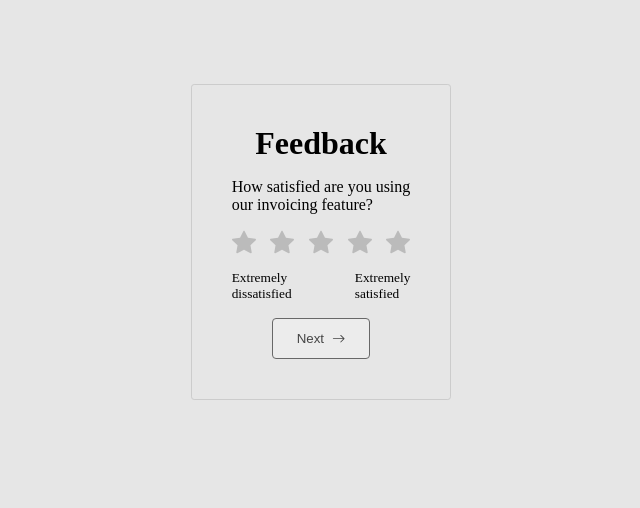
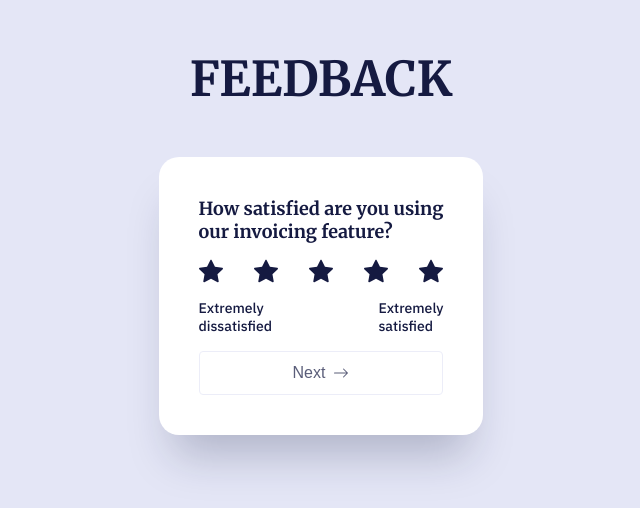
Before and after one commit to Hcmwebs/feedbackui, a React (Create React App) app: page / in a window 1280 px wide. Shown: the part 158-666 px from the top of the page, without its empty margins (319-959 px from the left). Built offline with nearby package versions, Linux system fonts and the light colour scheme.

Commit message:
completed the functionality

```diff
--- a/src/App.js
+++ b/src/App.js
@@ -1,12 +1,14 @@
 import React from 'react'
 import './App.scss'
 import Form from './Components/Form/Form'
+import Title from './Components/Title/Title'
 
 const App = () => {
 	return (
-		<>
+		<div className='container'>
+			<Title />
 			<Form />
-		</>
+		</div>
 	)
 }
 
--- a/src/Components/Button/Button.js
+++ /dev/null
@@ -1,16 +0,0 @@
-import React from 'react'
-import { BsArrowRight } from 'react-icons/bs'
-import './index.scss'
-
-const Button = () => {
-	return (
-		<>
-			<button className='btn'>
-        Next
-				<BsArrowRight />
-			</button>
-		</>
-	)
-}
-
-export default Button
--- a/src/Components/Button/index.scss
+++ /dev/null
@@ -1,21 +0,0 @@
-.btn {
-	display: flex;
-	justify-content: center;
-	align-items: center;
-	gap: 0.5rem;
-	padding: 0.75rem 1.5rem;
-	opacity: 0.7;
-	border: 1px solid #333;
-	outline: none;
-	border-radius: 0.25rem;
-	cursor: pointer;
-	transition: all 0.8s ease-in-out;
-
-	&:hover {
-		opacity: 1;
-		transform: scale(0.98);
-		background-color: #000;
-		color: #fff;
-		border: none;
-	}
-}
--- a/src/Components/Card/Card.js
+++ /dev/null
@@ -1,54 +0,0 @@
-import React from 'react'
-import './index.scss'
-import { BsStarFill } from 'react-icons/bs'
-import data from '../../db/data'
-
-const Card = ({ activeValue, setActiveValue, hoverValue, setHoverValue }) => {
-	return (
-		<>
-			<div className='card'>
-				<p>
-					How satisfied are you using <br /> our invoicing feature?
-				</p>
-				<div className='ratings'>
-					{data.map((item) => {
-						const { id, name, value } = item
-
-						return (
-							<label htmlFor={id} key={id}>
-								<BsStarFill
-									className={`${
-										value <= activeValue ? 'icon-star isActive' : 'icon-star'
-									}`}
-								/>
-								<input
-									name={name}
-									type='radio'
-									id={id}
-									value={value}
-									onClick={() => setActiveValue(value)}
-									onMouseEnter={() => {
-										setHoverValue(value)
-										setActiveValue('')
-									}}
-									onMouseLeave={() => setHoverValue('')}
-								/>
-							</label>
-						)
-					})}
-				</div>
-
-				<div className='ratings'>
-					<small>
-						Extremely <br /> dissatisfied
-					</small>
-					<small>
-						Extremely <br /> satisfied
-					</small>
-				</div>
-			</div>
-		</>
-	)
-}
-
-export default Card
--- a/src/Components/Card/index.scss
+++ /dev/null
@@ -1,45 +0,0 @@
-.card {
-	max-width: 100%;
-	display: grid;
-	place-items: center;
-	gap: 1rem;
-	max-width: 350px;
-
-	.ratings {
-		width: 100%;
-		display: flex;
-		justify-content: space-between;
-		align-items: center;
-	}
-
-	label {
-		display: grid;
-		place-items: center;
-
-		.icon-star {
-			cursor: pointer;
-			font-size: 1.5rem;
-			color: #bbb;
-			transition: all 0.5s ease-in-out;
-
-			&.isActive {
-				color: rgba(218, 187, 8, 0.812);
-			}
-			&:hover {
-				color: rgba(218, 187, 8, 0.612);
-			}
-		}
-
-		input {
-			display: none;
-			outline: none;
-			border: none;
-		}
-	}
-}
-
-@media (min-width: 600px) {
-	.card {
-		max-width: 460px;
-	}
-}
--- a/src/Components/Form/Form.js
+++ b/src/Components/Form/Form.js
@@ -1,30 +1,86 @@
 import React, { useState } from 'react'
-import Button from '../Button/Button'
-import Card from '../Card/Card'
-import Title from '../Title/Title'
+import { BsStarFill, BsArrowRight } from 'react-icons/bs'
+import data from '../../db/data'
 import './index.scss'
 
 const Form = () => {
 	const [activeValue, setActiveValue] = useState('')
-	const [hoverValue, setHoverValue] = useState('')
+	const [selectedValue, setSelectedValue] = useState([])
+
 	const handleSubmit = (e) => {
 		e.preventDefault()
-		setHoverValue('')
-		setActiveValue('')
-		console.log('submitted')
+		if (activeValue) {
+			const newValue = { id: new Date().getTime().toString(), activeValue }
+			setSelectedValue((selectedValue) => {
+				return [...selectedValue, newValue]
+			})
+			setActiveValue('')
+			setTimeout(() => {
+				window.location.reload()
+			}, 5000)
+		} else {
+			alert('Please select a rating')
+		}
 	}
 	return (
 		<>
-			<form className='form' onSubmit={handleSubmit}>
-				<Title />
-				<Card
-					activeValue={activeValue}
-					setActiveValue={setActiveValue}
-					hoverValue={hoverValue}
-					setHoverValue={setHoverValue}
-				/>
-				<Button />
-			</form>
+			<main>
+				<form className='form' onSubmit={handleSubmit}>
+					<div className='form-body'>
+						<h2>
+							How satisfied are you using <br /> our invoicing feature?
+						</h2>
+						<div className='ratings'>
+							{data.map((item) => {
+								const { id, name, value } = item
+
+								return (
+									<label htmlFor={id} key={id}>
+										<BsStarFill
+											className={`${
+												value <= activeValue
+													? 'icon-star isActive'
+													: 'icon-star'
+											}`}
+										/>
+										<input
+											name={name}
+											type='button'
+											id={id}
+											value={value}
+											onClick={() => setActiveValue(value)}
+										/>
+									</label>
+								)
+							})}
+						</div>
+
+						<div className='ratings'>
+							<small>
+								Extremely <br /> dissatisfied
+							</small>
+							<small>
+								Extremely <br /> satisfied
+							</small>
+						</div>
+					</div>
+					<button className='btn'>
+						Next
+						<BsArrowRight />
+					</button>
+				</form>
+				{selectedValue.map((item) => {
+					const { id, activeValue: value } = item
+					return (
+						<article className='card' key={id}>
+							<p>
+								Thank you very much. <br /> Your <b>{value} star rating </b>
+								will be <br /> used to improve our services.
+							</p>
+						</article>
+					)
+				})}
+			</main>
 		</>
 	)
 }
--- a/src/Components/Form/index.scss
+++ b/src/Components/Form/index.scss
@@ -1,8 +1,123 @@
+
+
+main {
+	position: relative;
+	transition: all 0.6s ease-in-out;
+}
 .form {
+	width: 100%;
 	display: grid;
 	place-items: center;
 	gap: 1rem;
-	border: 1px solid #ccc;
+	border: none;
 	padding: 2.5rem;
-	border-radius: 0.2rem;
+	border-radius: 20px;
+	background-color: #fff;
+	box-shadow: 0px 34px 45px -15px rgba(21, 26, 65, 0.25);
+	// transform: rotateY(180deg);
+	&-body {
+		display: grid;
+		place-items: center;
+		gap: 1rem;
+		h2 {
+			font-size: 18px;
+			font-family: 'Merriweather', serif;
+			font-weight: 700;
+		}
+
+		.ratings {
+			width: 100%;
+			display: flex;
+			justify-content: space-between;
+			align-items: center;
+
+			small {
+				font-size: 14px;
+			}
+		}
+
+		label {
+			display: grid;
+			place-items: center;
+			position: relative;
+
+			input[type='button'] {
+				background-color: #151a41;
+				display: none;
+				position: absolute;
+				z-index: -1;
+				visibility: hidden;
+				width: 0;
+				height: 0;
+			}
+
+			.icon-star {
+				cursor: pointer;
+				font-size: 1.5rem;
+				transition: all 0.3s ease-in-out;
+				&.isActive {
+					color: rgba(218, 187, 8, 0.812);
+				}
+				&:hover {
+					color: rgba(218, 187, 8, 0.612);
+				}
+			}
+		}
+	}
+	.btn {
+		width: 100%;
+		font-size: 1rem;
+		display: flex;
+		justify-content: center;
+		align-items: center;
+		gap: 0.5rem;
+		padding: 0.75rem 1.5rem;
+		opacity: 0.7;
+		border: 1px solid #e4e6f6;
+		background-color: #fff;
+		color: #151a41;
+		outline: none;
+		border-radius: 0.25rem;
+		cursor: pointer;
+		transition: all 0.3s ease-in-out;
+
+		&:hover {
+			opacity: 1;
+			background-color: #151a41;
+			color: #fff;
+			border: none;
+		}
+	}
 }
+.card {
+	width: 330px;
+	height: 280px;
+	padding-inline: 2.5rem;
+	display: grid;
+	place-items: center;
+	gap: 0.5rem;
+	border-radius: 20px;
+	color: #e4e6f6;
+	background-color: #151a41;
+	box-shadow: 0px 34px 45px -15px rgba(21, 26, 65, 0.25);
+	position: absolute;
+	inset: 0;
+
+	p {
+		max-width: 200px;
+		text-align: center;
+		line-height: 1.6;
+
+		b {
+			color: rgba(218, 187, 8, 0.812);
+			font-weight: 700;
+		}
+	}
+}
+
+@media (min-width: 600px) {
+	.form,
+	.card {
+		max-width: 460px;
+	}
+}
--- a/src/Components/Title/index.scss
+++ b/src/Components/Title/index.scss
@@ -1,3 +1,10 @@
-h1 {
-	text-align: center;
+header {
+	width: 100%;
+	h1 {
+		font-family: 'Merriweather', serif;
+		font-weight: 700;
+		font-size: 3rem;
+		text-transform: uppercase;
+		text-align: center;
+	}
 }
--- a/src/index.scss
+++ b/src/index.scss
@@ -1,3 +1,8 @@
+@import url('https://fonts.googleapis.com/css2?family=IBM+Plex+Sans:wght@500&family=Merriweather:wght@700&display=swap');
+
+html {
+	font-size: 16px;
+}
 
 * {
 	box-sizing: border-box;
@@ -6,14 +11,17 @@
 }
 
 body {
+	font-family: 'IBM Plex Sans', sans-serif;
+	font-weight: 500;
 	width: 100%;
 	display: grid;
 	place-items: center;
 	min-height: 100vh;
-	background-color: #e6e6e6;
+	background-color: #e4e6f6;
+	color: #151a41;
 }
 .container {
-	width: min(100%, 1000px);
+	width: min(100%, 460px);
 	padding-inline: 1rem;
 	display: grid;
 	place-items: center;
```
